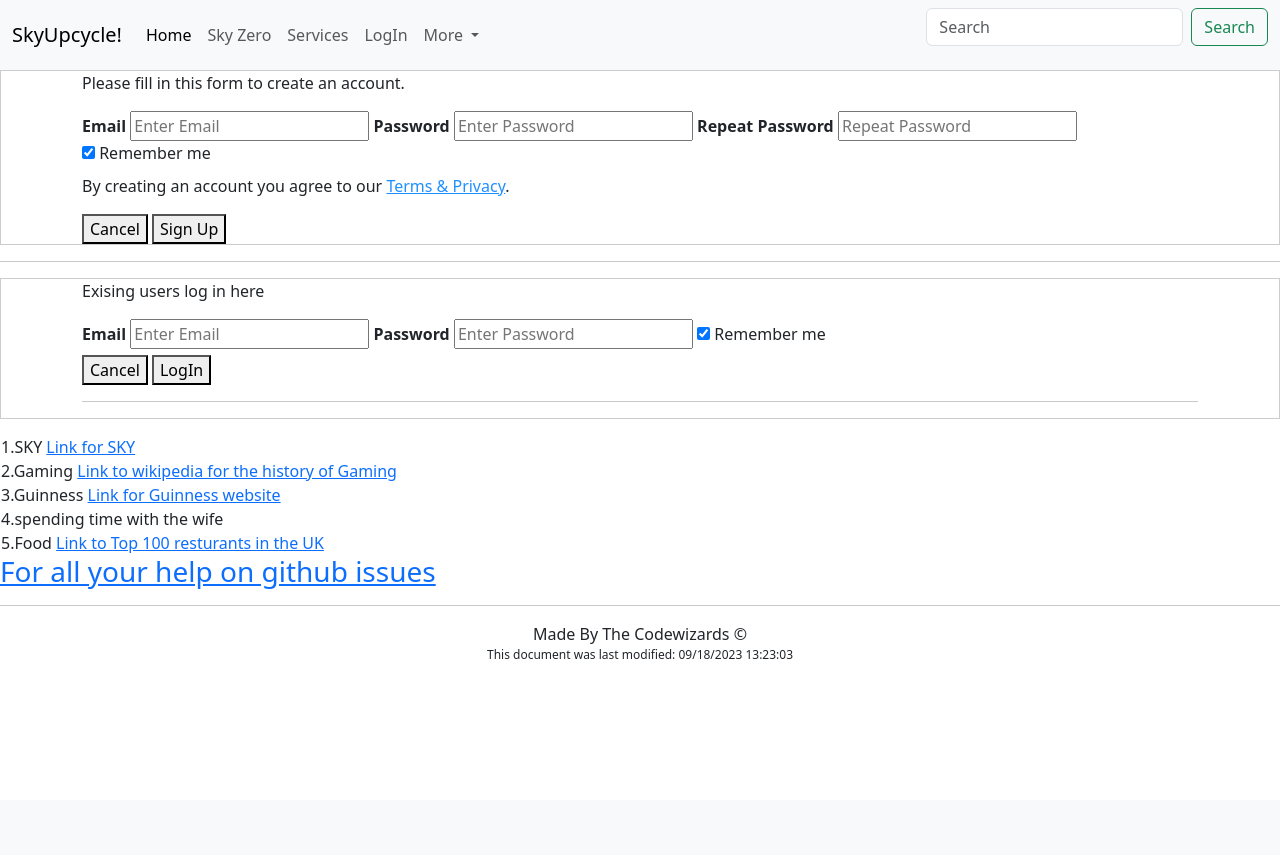
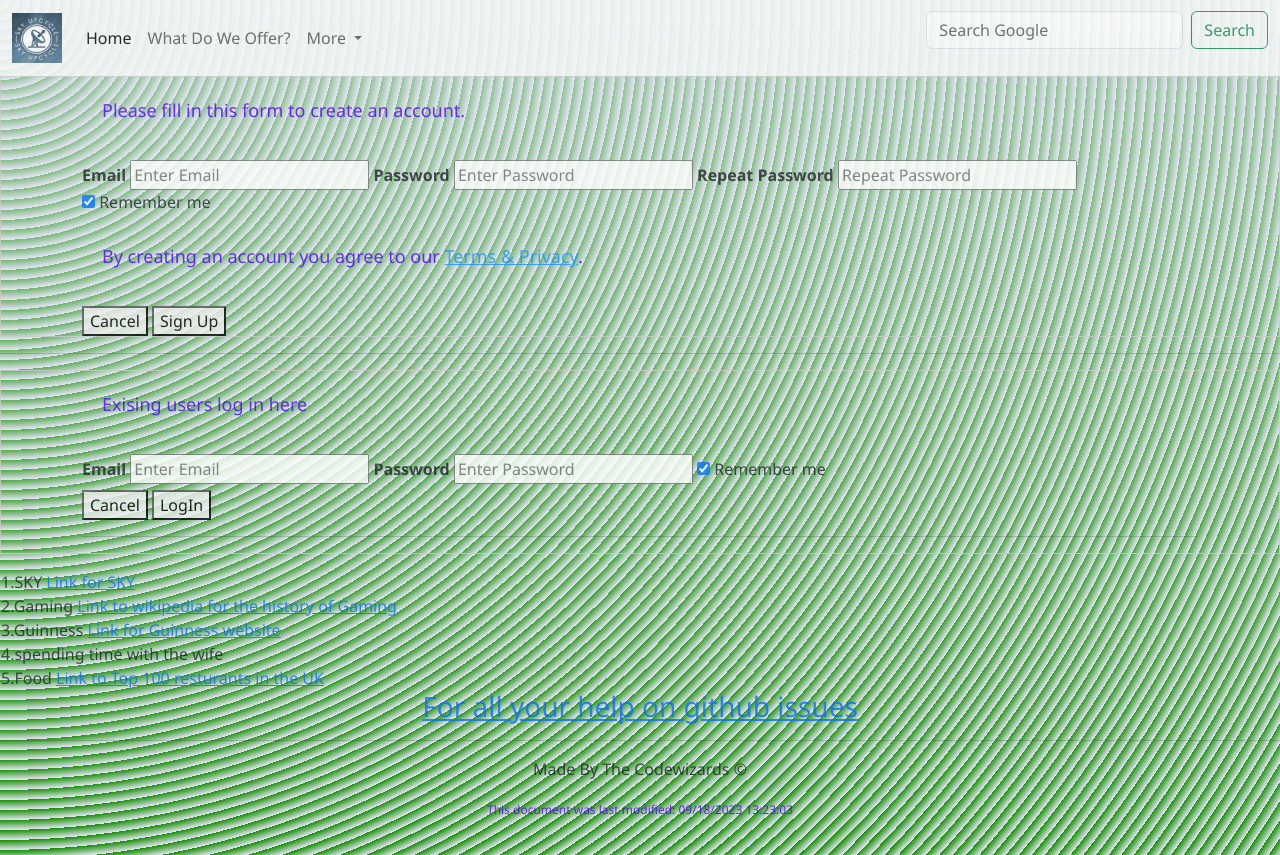
Before and after one commit to DarrenHutchins/final_project, a Python web app: template application/Templates/LogIn.html in a window 1280 px wide. Before the commit the page ends 659 px from the top, so only its background shows below. Run offline with Jinja, Linux system fonts and the light colour scheme; the template is opened without the code that fills it, so the values that code supplies are empty.

Commit message:
chnages to home

```diff
--- /dev/null
+++ b/application/Static/myStyles.css
@@ -0,0 +1,36 @@
+h1 {
+    color: slateblue;
+
+
+}
+
+p {
+    color: rgb(85, 0, 255);
+    font-size: 18px;
+    font: veranda, sans-serif;
+    padding: 20px;
+    text-align: left;
+}
+
+nav {
+    text-align: center;
+}
+
+body {
+    font-family: 'Segoe UI', Tahoma, Geneva, Verdana, sans-serif
+}
+
+#aquamarinePara {
+
+    color: aquamarine
+}
+
+.pinkClass {
+    color: gray;
+
+}
+body{
+  background-color: #e5e5f7;
+  opacity: 0.8;
+  background-image:  repeating-radial-gradient( circle at 0 0, transparent 0, #e5e5f7 10px ), repeating-linear-gradient( #148e0055, #148e00 );
+}
--- a/application/Templates/LogIn.html
+++ b/application/Templates/LogIn.html
@@ -16,7 +16,9 @@
 
     <nav class="navbar navbar-expand-lg bg-body-tertiary">
     <div class="container-fluid">
-            <a class="navbar-brand" href="#">SkyUpcycle!</a>
+        <a class="navbar-brand" href="Home.html">
+            <img src="https://raw.githubusercontent.com/DarrenHutchins/final_project/0557c0b146c33af404bdcd9ba6a04366717a45f8/application/Images/icon%20image.ico" alt="Logo" width="50" height="50">
+        </a>
         <button class="navbar-toggler" type="button" data-bs-toggle="collapse" data-bs-target="#navbarScroll"
             aria-controls="navbarScroll" aria-expanded="false" aria-label="Toggle navigation">
             <span class="navbar-toggler-icon"></span>
@@ -27,13 +29,7 @@
                     <a class="nav-link active" aria-current="page" href="Home.html">Home</a>
                 </li>
                 <li class="nav-item">
-                        <a class="nav-link" href="Sky0.html"> Sky Zero </a>
-                    </li>
-                    <li class="nav-item">
-                        <a class="nav-link" href="servicepage.html"> Services </a>
-                    </li>
-                    <li class="nav-item">
-                        <a class="nav-link" href="LogIn.html"> LogIn </a>
+                    <a class="nav-link" href="servicepage.html">What Do We Offer?</a>
                 </li>
                 <li class="nav-item dropdown">
                     <a class="nav-link dropdown-toggle" href="#" role="button" data-bs-toggle="dropdown"
@@ -41,19 +37,19 @@
                         More
                     </a>
                     <ul class="dropdown-menu">
-                            <li><a class="dropdown-item" href="Allaboutsky.html">All About Sky</a></li>
-                            <li><a class="dropdown-item" href="FAQ">FAQ</a></li>
-                            <li>
-                                <hr class="dropdown-divider">
-                            </li>
-                            <li><a class="dropdown-item" href="HelpMe.html">Help!</a></li>
+                        <li><a class="dropdown-item" href="Sky0.html">Sky 0</a></li>
+                        <li><hr class="dropdown-divider"></li>
+                        <li><a class="dropdown-item" href="More.html">More!</a></li>
                     </ul>
                 </li>
             </ul>
-                <form class="d-flex" role="search">
-                    <input class="form-control me-2" type="search" placeholder="Search" aria-label="Search">
+            <form class="d-flex" role="search" action="https://www.google.com/search" method="GET">
+                <input class="form-control me-2" type="search" placeholder="Search Google" aria-label="Search" name="q">
                 <button class="btn btn-outline-success" type="submit">Search</button>
             </form>
+        </div>
+    </div>
+</nav>
 
 
 
```
Also changed, not shown: application/Templates/Home.html (+48 -21 lines), application/Templates/More.html (+53 -2 lines), application/Templates/servicepage.html (+11 -11 lines), application/Templates/sky0.html (+16 -49 lines). Lines whose indentation alone changed are shown as unchanged.
